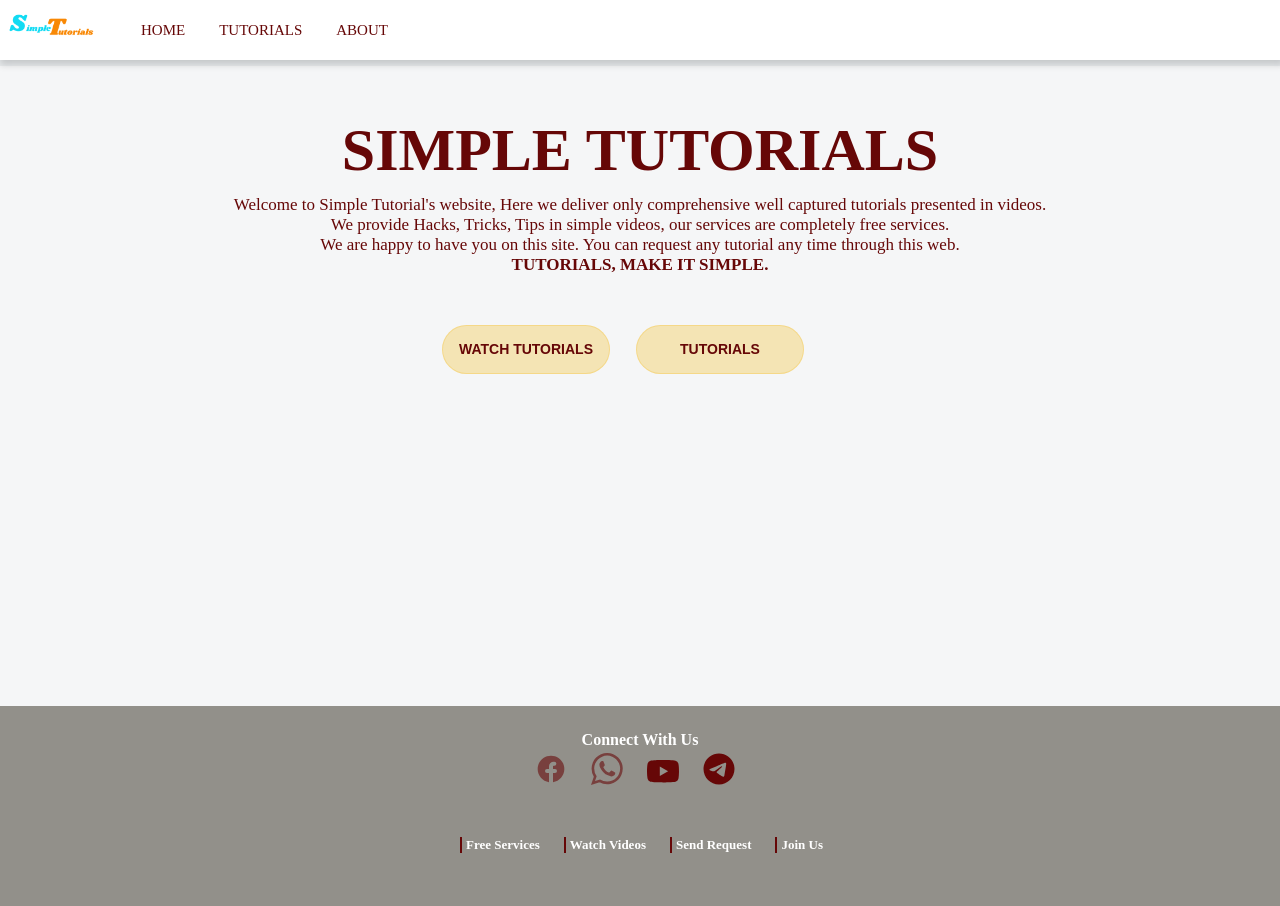
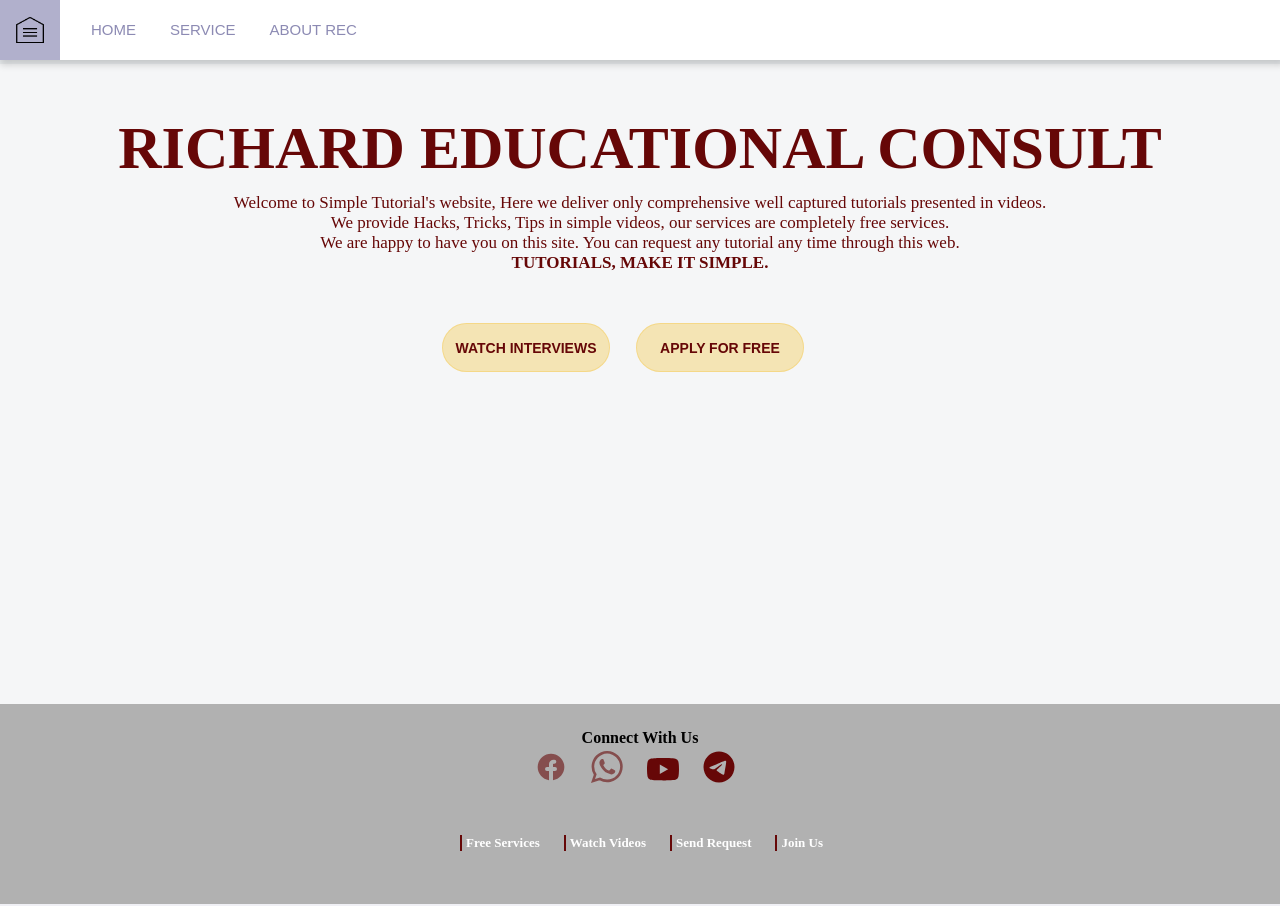
Before and after one commit to chrismankelvin/Simplesite, a PHP site: page /index.php in a window 1280 px wide. Run offline with PHP 8.4, Linux system fonts and the light colour scheme.

Commit message:
recwarmup

```diff
--- a/about.php
+++ b/about.php
@@ -4,7 +4,7 @@ require 'header.php'
 
 <div class="main">
     <div class="container">
-        <h1>about us</h1>
+        <h1>who we are</h1>
         <p>Join us in the studio of simple tutorials, lets pull resources together and make tutorials even better.If you
             want to <a href="mailto:simpletutorial279@gmail.com?Subject=SUPPORTING SIMPLE TUTORIALS" class="clickhere">suport us</a>,
             <br> we will appreciate it very much. Since we belive making things simple, there is
--- a/footer.php
+++ b/footer.php
@@ -50,4 +50,6 @@
 </div>
 
 </body>
+<script src="./inc/main.js"></script>
+
 </html>
--- a/header.php
+++ b/header.php
@@ -5,22 +5,34 @@
     <meta http-equiv="X-UA-Compatible" content="IE=edge">
     <meta name="viewport" content="width=device-width, initial-scale=1.0">
     <link rel="stylesheet" href="./inc/style.css?v=1">
+    <script src="./inc/main.js"></script>
     <title></title>
 </head>
 <body>
     <div class="header">
         <nav>
-            <a href="">
-            <img src="./inc/logo.png" alt="">
-            </a>
+            <menu class="btn_toggle_nav" onclick="toogleNav()"></menu>
 
             <ul>
                 <li><a href="index.php">home</a></li>
-                <li><a href="tutorials.php">tutorials</a></li>
-                <li><a href="about.php">about</a></li>
+                <li><a href="tutorials.php">service</a></li>
+                <li><a href="about.php">about rec</a></li>
             </ul>
             </nav>
+    </div>
+    <aside class="nav_sidebar">
+        <ul>
+            <li><span>Menu</span></li>
+        <li><a href="index.php">home</a></li>
+        <li><a href="tutorials.php">Apply through rec</a></li>
+        <li><a href="about.php">send request</a></li>
+        <li><a href="about.php">services</a></li>
+        <li><a href="about.php">contact</a></li>
+        <li><a href="about.php">about</a></li>
+        <li><a href="about.php">Mr. Richard Agyei</a></li>
+        <li><a href="about.php">Sucess Rate Calculator (SRC)</a></li>
+        <li><a href="about.php">I applied through rec</a></li>
 
+    </ul>
 
-
-    </div>
+    </aside>
--- /dev/null
+++ b/inc/main.js
@@ -0,0 +1,40 @@
+let toogleNavStatus = false;
+
+let toogleNav = function(){
+    let getSidebar = document.querySelector(".nav_sidebar");
+    let getSidebarUl = document.querySelector(".nav_sidebar ul");
+    let getSidebarTitle = document.querySelector(".nav_sidebar span");
+    let getSidebarLinks = document.querySelectorAll(".nav_sidebar a");
+
+
+    if (toogleNavStatus === false){
+        getSidebarUl.style.visibility ="visible";
+        getSidebar.style.visibility ="visible";
+        getSidebar.style.width ="272px";
+        getSidebarTitle.style.opacity = "0.5";
+
+         let arrayLength = getSidebarLinks.length;
+         for (let i = 0; i < arrayLength; i++){
+            getSidebarLinks[i].style.opacity = "1";
+         }
+
+         toogleNavStatus = true;
+
+    }
+    else if (toogleNavStatus === true){
+        getSidebar.style.width ="0.1px";
+        getSidebarTitle.style.opacity = "0";
+        getSidebar.style.visibility ="hidden";
+
+         let arrayLength = getSidebarLinks.length;
+         for (let i = 0; i < arrayLength; i++){
+            getSidebarLinks[i].style.opacity = "0";
+         }
+         getSidebarUl.style.visibility ="hidden";
+
+         toogleNavStatus = false;
+
+    }
+
+
+}
--- a/inc/style.css
+++ b/inc/style.css
@@ -13,12 +13,73 @@
    background-color: #fff;
    display: inline-flex;
    box-shadow: 2px 3px 7px 2px rgba(0, 0, 0, 0.151);
+
+}
+/*
+menu bar menu bar menu bar
+menu bar menu bar menu bar
+menu bar menu bar menu bar
+menu bar menu bar menu bar
+menu bar menu bar menu bar
+ */
+
+.header .btn_toggle_nav {
+   width: 60px;
+   height: 100%;
+   background-color: #211f6e59;
+   background-image: url(./logo.png);
+   background-repeat: no-repeat;
+   background-size: 50%;
+   background-position: center;
+   cursor: pointer;
+}
+.nav_sidebar{
+   position: fixed;
+   left: 0;
+   bottom: 0;
+   width: 50px;
+   padding: 0 5px;
+   height: calc(100vh - 60px);
+   background-color: #221f6eb2;
+   z-index: 1000;
+   transition: all 0.4s ease-in-out;
+   visibility: hidden;
+}
+.nav_sidebar ul {
+   padding-top: 15px;
+   overflow: hidden;
+   visibility: hidden;
+
+
 }
 
-.header a img {
-   width: 110px;
+.nav_sidebar ul li{
+   line-height: 60px;
+   list-style: none;
+
+
+}
+.nav_sidebar ul li a, .nav_sidebar ul li span {
+   display: block;
+   height: 60px;
+   padding: 0 10px;
+   text-decoration: none;
+   text-transform: uppercase;
+   color: azure;
+   font-size: 16px;
+   white-space: nowrap;
+   opacity: 0;
+   transition: all 0.4s ease-in-out;
+
 }
 
+/*
+menu bar
+menu bar
+menu bar
+menu bar
+menu bar
+ */
 .header nav ul {
    list-style-type: none;
    margin-left: 1px;
@@ -36,10 +97,11 @@
    text-transform: uppercase;
    text-decoration: none;
    font-size: 15px;
-   color:#660707;
+   color:#221f6e85;
+   font-family: Arial, Helvetica, sans-serif;
 }
 .header nav ul li a:hover{
-   color:  #f3bf30;
+   color:  #221f6efa;
    transition: 0.3s ease;
    border-bottom: 0.5px solid ;
 }
@@ -109,13 +171,13 @@ button:hover {
 }
 
 .footer {
-   background-color: rgb(146, 144, 138);
+   background-color: #b1b1b1;
    width: 100%;
    height: 200px;
 }
 
 .footer p {
-   color: #fff;
+   color: ;
    font-weight: bold;
    font-size: 16px;
    text-align: center;
--- a/index.php
+++ b/index.php
@@ -4,7 +4,7 @@ require 'header.php'
 
 <div class="main">
     <div class="container">
-        <h1>SIMPLE TUTORIALS</h1>
+        <h1>Richard Educational Consult</h1>
         <p>Welcome to Simple Tutorial's website, Here we deliver only comprehensive well captured tutorials
             presented in videos. <br>
             We provide Hacks, Tricks, Tips in simple videos, our services are completely free services. <br>
@@ -15,10 +15,10 @@ require 'header.php'
 
         <div class="buts">
             <button>
-                <a href="https://www.youtube.com/@simpletutorialstube">WATCH tutorials</a>
+                <a href="https://www.youtube.com/@simpletutorialstube">watch interviews</a>
             </button>
             <button>
-                <a href="./tutorials.php">tutorials</a>
+                <a href="./tutorials.php">apply for free</a>
             </button>
 
         </div>
--- a/progsignin.php
+++ b/progsignin.php
@@ -5,13 +5,13 @@ require 'header.php'
     <div class="container">
         <div class="holder">
             <form action="./inc/postman.php" method="POST">
-                <p>SIGN IN</p>
+                <p>Send A request</p>
                 <fieldset>
                     <label for="name">Enter Your Name</label> <br>
                     <label for="email">Enter Your E-Mail</label><br>
                     <label for="county">Enter Your Country</label><br>
                     <label for="grpname"> Enter Group's Name</label><br>
-                    <label for="grplink">Enter Group Link</label>
+                    <label for="grplink">Enter Your phone</label>
                 </fieldset>
                 <input type="text" name="name" placeholder="Full Name" autocomplete="off"> <br>
                 <input type="text" name="email" placeholder="E-Mail Address" autocomplete="off"> <br>
--- a/services.php
+++ b/services.php
@@ -3,7 +3,7 @@ require 'header.php'
 ?>
 <div class="main">
     <div class="container">
-        <h1>Free  Service</h1>
+        <h1>Apply Through REC</h1>
         <p>This is official release from the Simple tutorials Studio. <br>
             we are giving away free telegram scraping service, this is to help creators expand thier boundaries <br>
             and also to give them a good start in their creations. <br>
--- a/success.php
+++ b/success.php
@@ -18,7 +18,7 @@
     Thank You For Trusting Us
     <br>
     <br>
-    <a href="./index.php">SIMPLE TUTORIALS.COM</a>
+    <a href="./index.php">REC.COM</a>
     </div>
 
 </body>
--- a/tutorials.php
+++ b/tutorials.php
@@ -4,7 +4,7 @@ require 'header.php'
 <div class="main">
     <div class="container1">
         <div class="leftmain">
-        <h1>what can i find here?</h1>
+        <h1>why Richard Educational Consult</h1>
         <p>
             Here you will find easy tutorials, illustrated with images step by step, showing you detialed process
             of how things are done, if you find these processes hard to understand you can always watch comprehensive video
@@ -17,7 +17,7 @@ require 'header.php'
         </div>
         <div class="rightlinks">
             <ul>
-                <h1>Explore More</h1>
+                <h1>international universtities</h1>
                 <li><a href="">watch movies</a></li>
                 <li><a href="">watch football</a></li>
                 <li><a href="">activate software</a></li>
@@ -26,7 +26,7 @@ require 'header.php'
                 <li><a href="">get free software</a></li>
                 <li><a href="">get free books</a></li>
                 <li><a href="">clean virus</a></li>
-                <li><a href="">speed windows </a></li>
+                <li><a href=""></a></li>
             </ul>
 
         </div>
```
Also changed, not shown: inc/logo.png.
